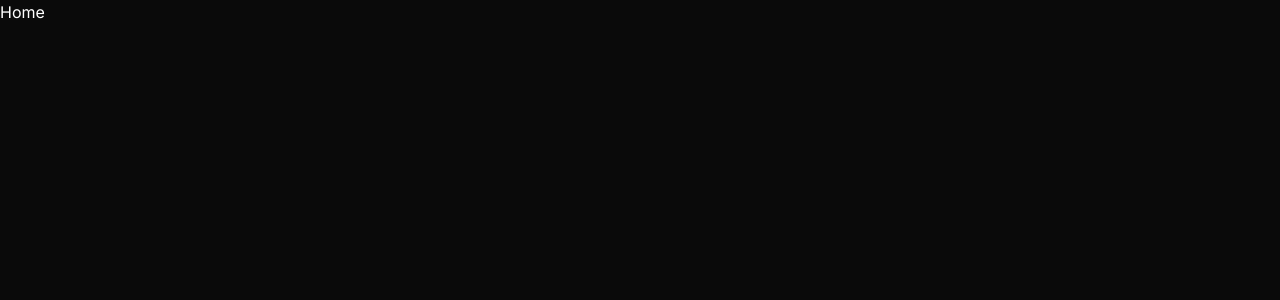
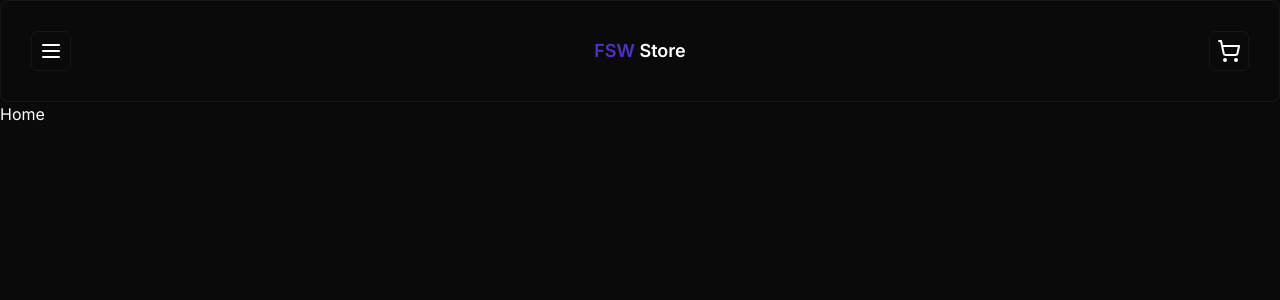
Before and after one commit to victormarques1/fsw-store, a Next.js app: page / in a window 1280 px wide. Shown: the top 300 px of the page. Built offline with nearby package versions, Linux system fonts and the light colour scheme.

Commit message:
feat: add button, card and header components

```diff
--- a/package.json
+++ b/package.json
@@ -10,6 +10,7 @@
   },
   "dependencies": {
     "@prisma/client": "^5.4.2",
+    "@radix-ui/react-slot": "^1.0.2",
     "class-variance-authority": "^0.7.0",
     "clsx": "^2.0.0",
     "lucide-react": "^0.287.0",
--- a/src/app/layout.tsx
+++ b/src/app/layout.tsx
@@ -1,22 +1,26 @@
-import type { Metadata } from 'next'
-import { Inter } from 'next/font/google'
-import './globals.css'
+import type { Metadata } from "next";
+import { Inter } from "next/font/google";
+import "./globals.css";
+import Header from "@/components/ui/header";
 
-const inter = Inter({ subsets: ['latin'] })
+const inter = Inter({ subsets: ["latin"] });
 
 export const metadata: Metadata = {
-  title: 'Create Next App',
-  description: 'Generated by create next app',
-}
+  title: "Create Next App",
+  description: "Generated by create next app",
+};
 
 export default function RootLayout({
   children,
 }: {
-  children: React.ReactNode
+  children: React.ReactNode;
 }) {
   return (
     <html lang="en">
-      <body className={inter.className}>{children}</body>
+      <body className={inter.className}>
+        <Header />
+        {children}
+      </body>
     </html>
-  )
+  );
 }
--- /dev/null
+++ b/src/components/ui/button.tsx
@@ -0,0 +1,56 @@
+import * as React from "react"
+import { Slot } from "@radix-ui/react-slot"
+import { cva, type VariantProps } from "class-variance-authority"
+
+import { cn } from "@/lib/utils"
+
+const buttonVariants = cva(
+  "inline-flex items-center justify-center rounded-md text-sm font-medium ring-offset-background transition-colors focus-visible:outline-none focus-visible:ring-2 focus-visible:ring-ring focus-visible:ring-offset-2 disabled:pointer-events-none disabled:opacity-50",
+  {
+    variants: {
+      variant: {
+        default: "bg-primary text-primary-foreground hover:bg-primary/90",
+        destructive:
+          "bg-destructive text-destructive-foreground hover:bg-destructive/90",
+        outline:
+          "border border-input bg-background hover:bg-accent hover:text-accent-foreground",
+        secondary:
+          "bg-secondary text-secondary-foreground hover:bg-secondary/80",
+        ghost: "hover:bg-accent hover:text-accent-foreground",
+        link: "text-primary underline-offset-4 hover:underline",
+      },
+      size: {
+        default: "h-10 px-4 py-2",
+        sm: "h-9 rounded-md px-3",
+        lg: "h-11 rounded-md px-8",
+        icon: "h-10 w-10",
+      },
+    },
+    defaultVariants: {
+      variant: "default",
+      size: "default",
+    },
+  }
+)
+
+export interface ButtonProps
+  extends React.ButtonHTMLAttributes<HTMLButtonElement>,
+    VariantProps<typeof buttonVariants> {
+  asChild?: boolean
+}
+
+const Button = React.forwardRef<HTMLButtonElement, ButtonProps>(
+  ({ className, variant, size, asChild = false, ...props }, ref) => {
+    const Comp = asChild ? Slot : "button"
+    return (
+      <Comp
+        className={cn(buttonVariants({ variant, size, className }))}
+        ref={ref}
+        {...props}
+      />
+    )
+  }
+)
+Button.displayName = "Button"
+
+export { Button, buttonVariants }
--- /dev/null
+++ b/src/components/ui/card.tsx
@@ -0,0 +1,79 @@
+import * as React from "react"
+
+import { cn } from "@/lib/utils"
+
+const Card = React.forwardRef<
+  HTMLDivElement,
+  React.HTMLAttributes<HTMLDivElement>
+>(({ className, ...props }, ref) => (
+  <div
+    ref={ref}
+    className={cn(
+      "rounded-lg border bg-card text-card-foreground shadow-sm",
+      className
+    )}
+    {...props}
+  />
+))
+Card.displayName = "Card"
+
+const CardHeader = React.forwardRef<
+  HTMLDivElement,
+  React.HTMLAttributes<HTMLDivElement>
+>(({ className, ...props }, ref) => (
+  <div
+    ref={ref}
+    className={cn("flex flex-col space-y-1.5 p-6", className)}
+    {...props}
+  />
+))
+CardHeader.displayName = "CardHeader"
+
+const CardTitle = React.forwardRef<
+  HTMLParagraphElement,
+  React.HTMLAttributes<HTMLHeadingElement>
+>(({ className, ...props }, ref) => (
+  <h3
+    ref={ref}
+    className={cn(
+      "text-2xl font-semibold leading-none tracking-tight",
+      className
+    )}
+    {...props}
+  />
+))
+CardTitle.displayName = "CardTitle"
+
+const CardDescription = React.forwardRef<
+  HTMLParagraphElement,
+  React.HTMLAttributes<HTMLParagraphElement>
+>(({ className, ...props }, ref) => (
+  <p
+    ref={ref}
+    className={cn("text-sm text-muted-foreground", className)}
+    {...props}
+  />
+))
+CardDescription.displayName = "CardDescription"
+
+const CardContent = React.forwardRef<
+  HTMLDivElement,
+  React.HTMLAttributes<HTMLDivElement>
+>(({ className, ...props }, ref) => (
+  <div ref={ref} className={cn("p-6 pt-0", className)} {...props} />
+))
+CardContent.displayName = "CardContent"
+
+const CardFooter = React.forwardRef<
+  HTMLDivElement,
+  React.HTMLAttributes<HTMLDivElement>
+>(({ className, ...props }, ref) => (
+  <div
+    ref={ref}
+    className={cn("flex items-center p-6 pt-0", className)}
+    {...props}
+  />
+))
+CardFooter.displayName = "CardFooter"
+
+export { Card, CardHeader, CardFooter, CardTitle, CardDescription, CardContent }
--- /dev/null
+++ b/src/components/ui/header.tsx
@@ -0,0 +1,25 @@
+import { MenuIcon, ShoppingCartIcon } from "lucide-react";
+import { Button } from "./button";
+import { Card } from "./card";
+
+const Header = () => {
+  return (
+    <div>
+      <Card className="flex justify-between p-[1.875rem] items-center">
+        <Button size="icon" variant="outline">
+            <MenuIcon />
+        </Button>
+
+        <h1 className="font-semibold text-lg">
+            <span className="text-primary">FSW</span> Store
+        </h1>
+
+        <Button size="icon" variant="outline">
+            <ShoppingCartIcon />
+        </Button>
+      </Card>
+    </div>
+  );
+};
+
+export default Header;
```
Also changed, not shown: 1 other file (tests, documents, lock files or other folders).
